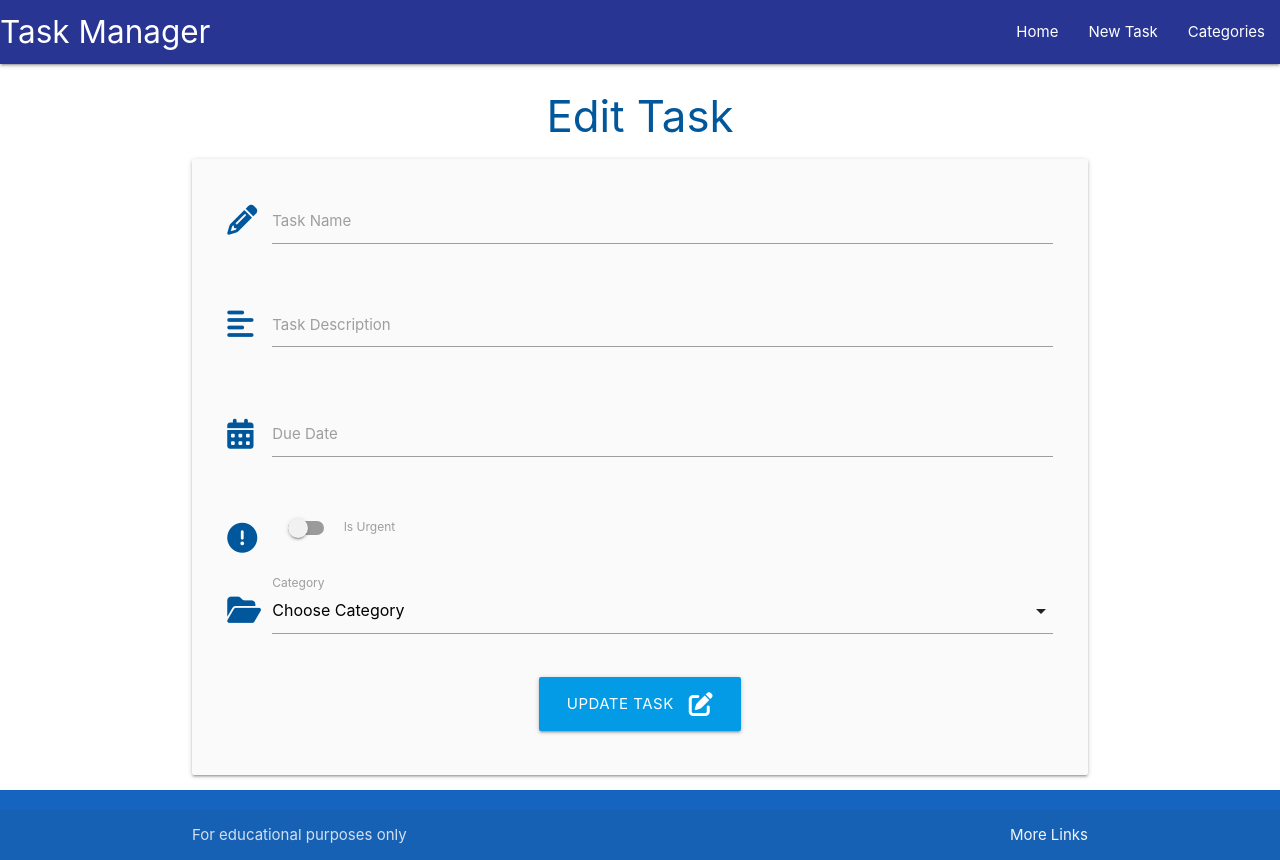
After one commit to KippAD/task-manager, a Flask app: template taskmanager/templates/edit_task.html in a window 1280 px wide. The commit adds this page. Run offline with Flask 2, Linux system fonts and the light colour scheme; the template is opened without the code that fills it, so the values that code supplies are empty; some libraries are stand-ins or nearby versions.

```diff
--- /dev/null
+++ b/taskmanager/templates/edit_task.html
@@ -0,0 +1,88 @@
+{% extends "base.html" %}
+{% block content %}
+
+<h3 class="light-blue-text text-darken-4 center-align">Edit Task</h3>
+
+<div class="row card-panel grey lighten-5">
+    <form class="col s12" method="POST" action="{{ url_for('edit_task', task_id=task.id) }}">
+        <!-- Task Name -->
+        <div class="row">
+            <div class="input-field col s12">
+                <i class="fas fa-pencil-alt prefix light-blue-text text-darken-4"></i>
+                <input value="{{ task.task_name }}" id="task_name" name="task_name" type="text" minlength="5"
+                    maxlength="50" class="validate" required>
+                <label for="task_name">Task Name</label>
+            </div>
+        </div>
+
+        <!-- Task description -->
+        <div class="row">
+            <div class="input-field col s12">
+                <i class="fas fa-align-left prefix light-blue-text text-darken-4"></i>
+                <textarea id="task_description" name="task_description" type="text" value="{{ task.task_description }}"
+                    minlength="5" maxlength="200" class="materialize-textarea validate"
+                    required>{{ task.task_description }}</textarea>
+                <label for="task_description">Task Description</label>
+            </div>
+        </div>
+
+        <!-- Due date -->
+        <div class="row">
+            <div class="input-field col s12">
+                <i class="fas fa-calendar-alt prefix light-blue-text text-darken-4"></i>
+                <input value="{{ task.due_date.strftime('%d %B, %Y') }}" id="due_date" name="due_date" type="text"
+                    class="datepicker validate" required>
+                <label for="due_date">Due Date</label>
+            </div>
+        </div>
+
+        <!-- Is urgent -->
+        <div class="row">
+            <div class="input-field col s12">
+                <div class="switch">
+                    <i class="fas fa-exclamation-circle prefix light-blue-text text-darken-4"></i>
+                    <label for="is_urgent">
+                        {% if task.is_urgent == True %}
+                        <input id="is_urgent" name="is_urgent" type="checkbox" checked>
+                        {% else %}
+                        <input id="is_urgent" name="is_urgent" type="checkbox">
+                        {% endif %}
+                        <span class="lever"></span>
+                        Is Urgent
+                    </label>
+                </div>
+            </div>
+        </div>
+
+        <!-- Category id -->
+        <div class="row">
+            <div class="input-field col s12">
+                <i class="fas fa-folder-open prefix light-blue-text text-darken-4"></i>
+                <select id="category_id" name="category_id" class="validate" required>
+                    <option value="{{ task.category_name }}" disabled selected>Choose Category</option>
+                    {% for category in categories %}
+                    {% if category == task.category %}
+                    <option value="{{ category.id }}" selected>{{ category.category_name }}</option>
+                    {% else %}
+                    <option value="{{ category.id }}">{{ category.category_name }}</option>
+                    {% endif %}
+                    {% endfor %}
+                </select>
+                <label for="category_id">Category</label>
+            </div>
+        </div>
+
+        <!-- Submit Button -->
+        <div class="row">
+            <div class="col s12 center-align">
+                <button type="submit" class="btn-large light-blue darken-1">
+                    Update Task <i class="fas fa-edit right"></i>
+                </button>
+            </div>
+        </div>
+
+    </form>
+</div>
+
+
+{% endblock %}
--- a/taskmanager/templates/tasks.html
+++ b/taskmanager/templates/tasks.html
@@ -25,6 +25,10 @@
             <div class="collapsible-body">
                 <strong>{{ task.category }}</strong>
                 <p>{{ task.task_description }}</p>
+                <p>
+                    <a href="{{ url_for('edit_task', task_id=task.id) }}" class="btn green accent-4">Edit</a>
+                </p>
+                <a href="{{ url_for('delete_task', task_id=task.id) }}" class="btn red">Delete</a>
             </div>
         </li>
     {% endfor %}
```
Also changed, not shown: taskmanager/routes.py (+23 -1 lines).
